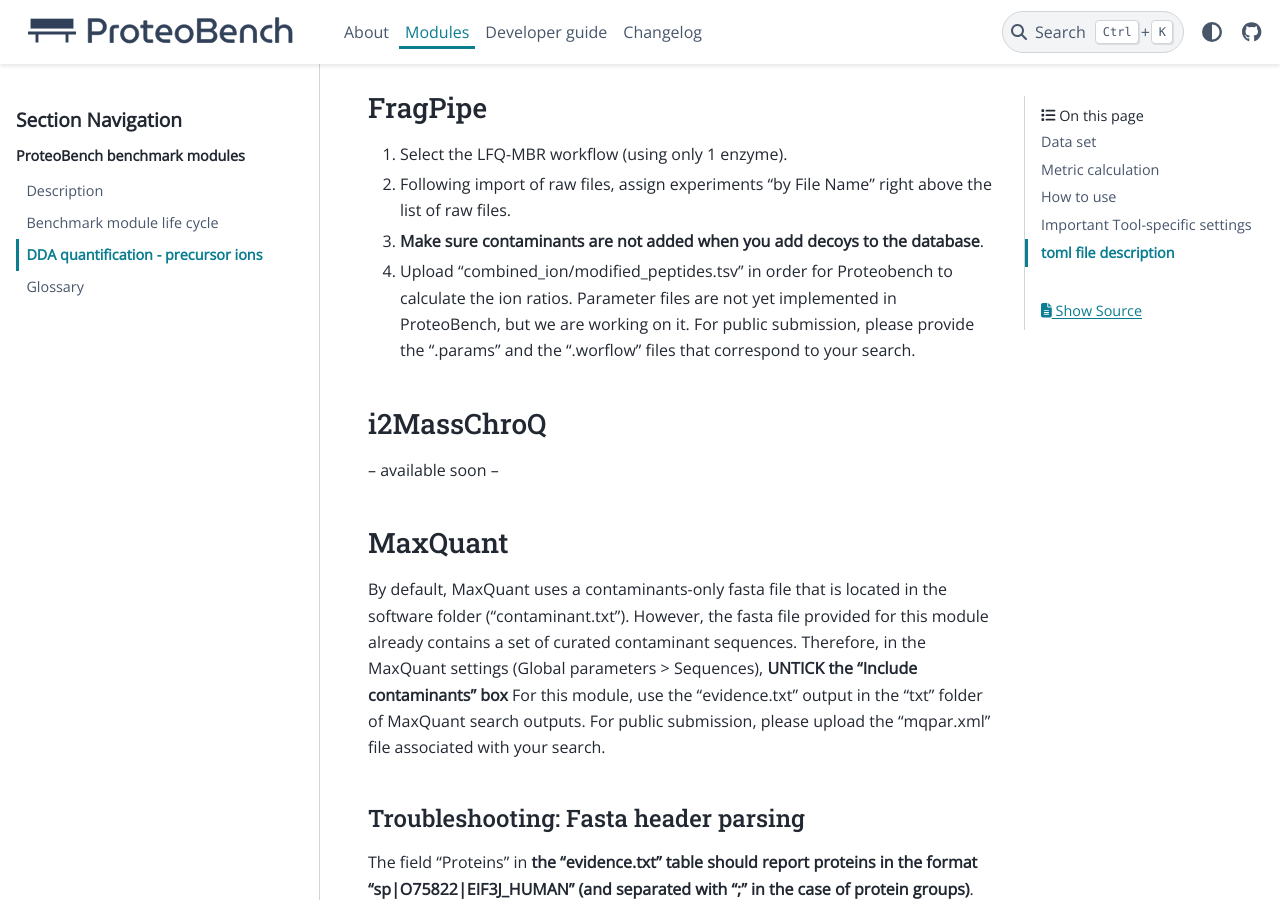
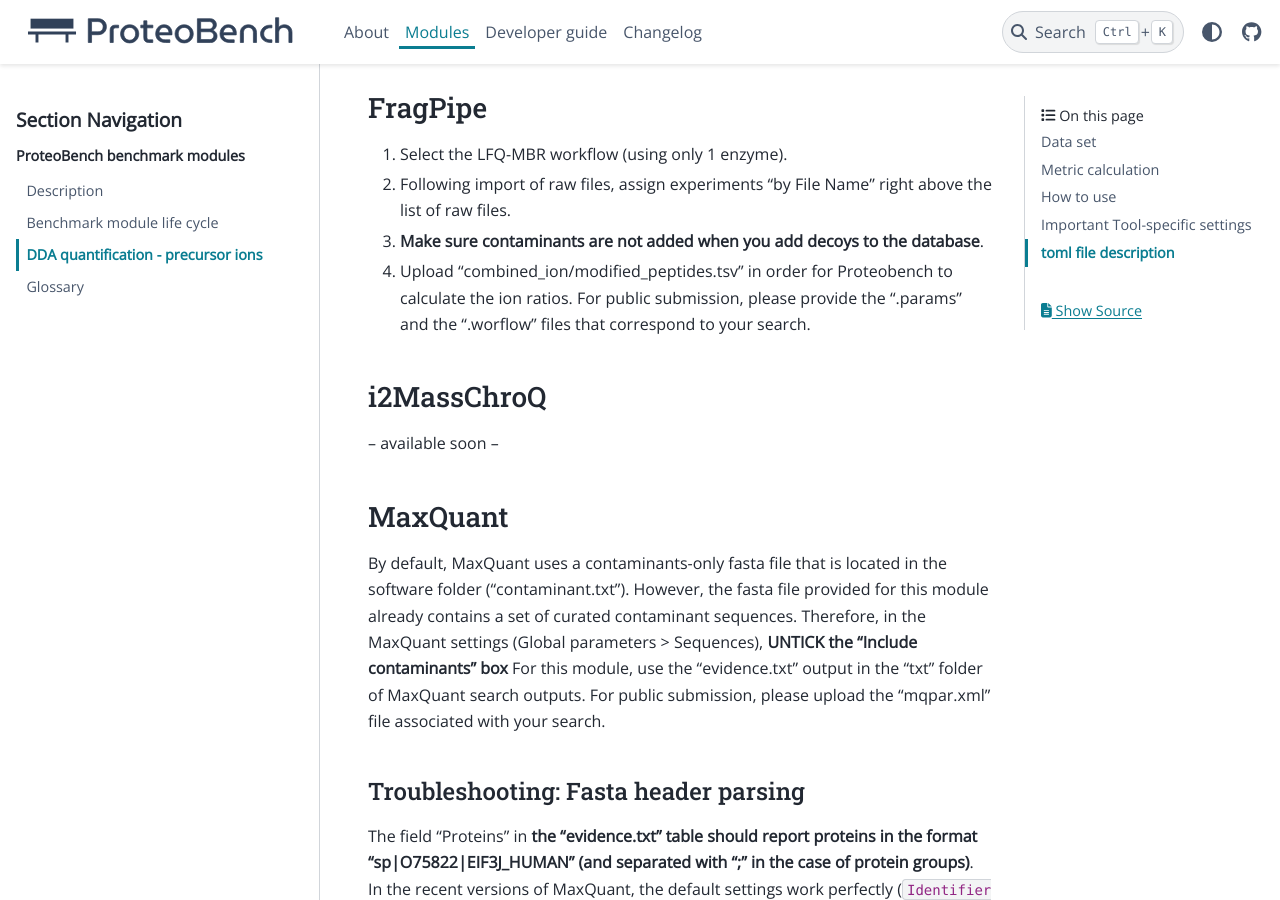
Before and after one commit to Proteobench/ProteoBench, a Sphinx documentation site: the page built from docs/modules/3-DDA-Quantification-ion-level.md, in a window 1280 px wide and 900 px high, scrolled down 3014 px. Built offline with Sphinx 7.4.7 and the PyData theme 0.15.4, drawn with Linux system fonts in a browser that asks for light colours; pages that are not in the unit, such as notebooks, are missing from menus.

Commit message:
:memo: delete old sentence (update webserver first!)
- deployment on RUB server needs to be update first

```diff
--- a/docs/modules/3-DDA-Quantification-ion-level.md
+++ b/docs/modules/3-DDA-Quantification-ion-level.md
@@ -59,8 +59,7 @@
 1. Select the LFQ-MBR workflow (using only 1 enzyme).
 2. Following import of raw files, assign experiments "by File Name" right above the list of raw files.
 3. **Make sure contaminants are not added when you add decoys to the database**.
-4. Upload "combined_ion/modified_peptides.tsv" in order for Proteobench to calculate the ion ratios. Parameter files are not yet implemented in ProteoBench, but we are working on it.
-For public submission, please provide the ".params" and the ".worflow" files that correspond to your search.
+4. Upload "combined_ion/modified_peptides.tsv" in order for Proteobench to calculate the ion ratios. For public submission, please provide the ".params" and the ".worflow" files that correspond to your search.
 
 ### i2MassChroQ
 -- available soon --
```
